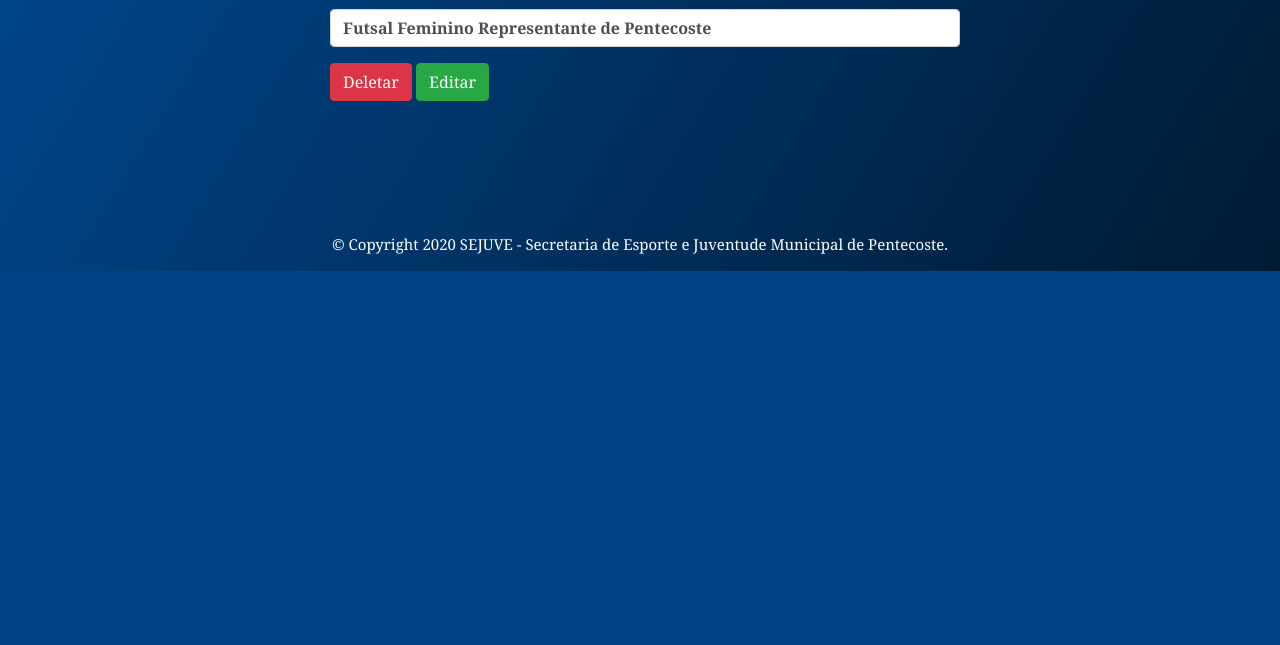
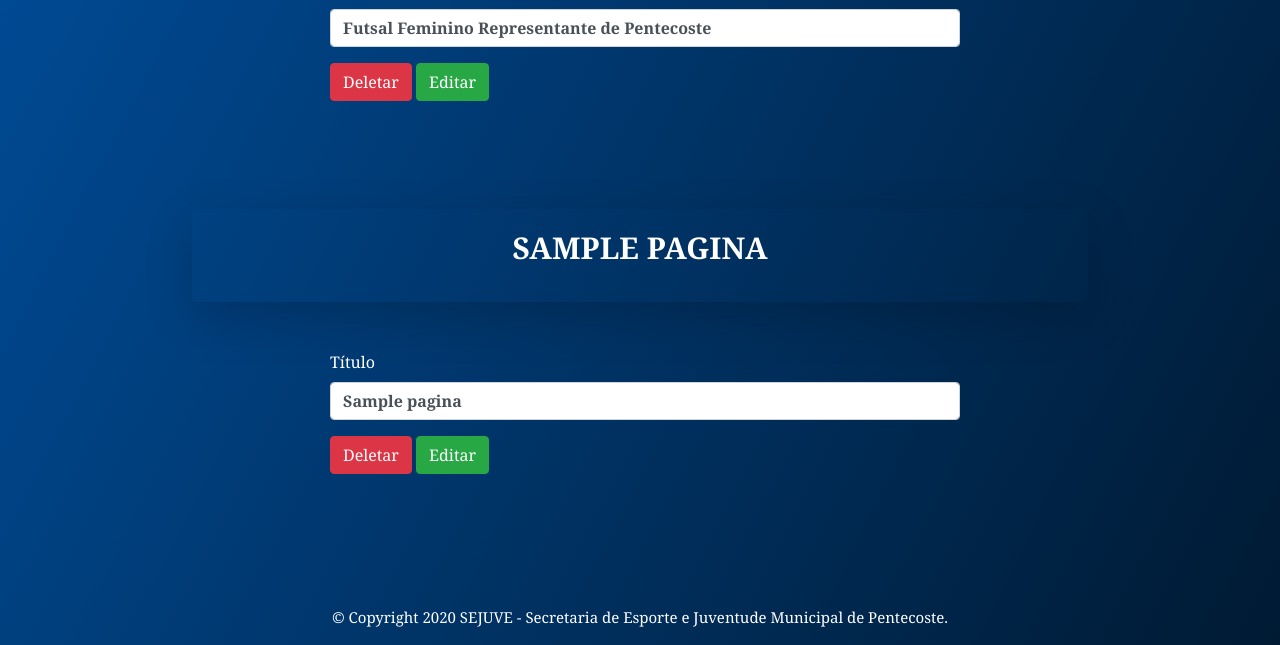
Before and after one commit to AlexDevoso/Sejuve_completo, a PHP site: page /Jogos_escolares/interface/editar_pagina.php in a window 1280 px wide. Shown: the part 1833-2478 px from the top of the page. Before the commit the page ends 2104 px from the top, so only its background shows below. Run offline with PHP 8.4, Linux system fonts and the light colour scheme; data comes from the database, SQL or seed files in the repository; tables that the repository leaves empty or names only in its code hold one stand-in row (values such as "Sample post"); some libraries are stand-ins or nearby versions.

Commit message:
Add files via upload

```diff
--- a/Jogos_escolares/interface/editar_pagina.php
+++ b/Jogos_escolares/interface/editar_pagina.php
@@ -12,7 +12,8 @@
     $sql_sele =  "SELECT * from selecoes_municipais";
     $result_sele = mysqli_query($conexao, $sql_sele);
 
-
+    $sql_cp = "SELECT * from card_pagina";
+    $resultado_cp = mysqli_query($conexao, $sql_cp);
 
     $sql_selecoes = "SELECT * from selecoes_municipais where desc4_sm <> 'null'";
     $result_selecoes = mysqli_query($conexao, $sql_selecoes);
@@ -108,7 +109,7 @@
         <form method="POST" action="../funcoes/deletar_informativo.php" class="w-50" >
         <input type="hidden" name="id_sm" value="<?php echo $dados_selecoes['id_sm'];?>">
         <button type="submit" class="btn btn-danger" name="deletar_selecoes">Deletar</button>
-        <a class="btn btn-success" name="editar_noticia" href="editar_informativo.php?id_sm=<?php echo $dados_selecoes['id_sm'];?>">Editar</a>
+        <a class="btn btn-success" href="editar_informativo.php?id_sm=<?php echo $dados_selecoes['id_sm'];?>">Editar</a>
         </form>
         </p>
         </div>
@@ -129,8 +130,33 @@
 
 
 
+  <?php
+    while($dados_cp = mysqli_fetch_array($resultado_cp)){
+  ?>
+  <div class="shadow-lg p-3 mb-5 rounded " style="width: 70%; margin: auto; margin-top: 6%;" id="info">
+  <p class="text-center font-weight-bold text-uppercase" style="font-size: 30px!important" ><?php echo $dados_cp['titulo_painel_cp'] ?></p>
+  </div>
 
 
+
+  <div class="form-row text-white w-100 justify-content-center" style="margin-left:auto;">
+        <div class="form-group col-md-6">
+        <label >Título</label>
+        <p>
+        <input type="text" class="form-control font-weight-bold" value="<?php echo $dados_cp['titulo_cp']; ?>">
+        <form method="POST" action="../funcoes/deletar_informativo.php" class="w-50" >
+        <input type="hidden" name="id_cp" value="<?php echo $dados_cp['id_cp'];?>">
+        <button type="submit" class="btn btn-danger" name="deletar_card">Deletar</button>
+        <a class="btn btn-success" href="editar_informativo.php?id_cp=<?php echo $dados_cp['id_cp'];?>">Editar</a>
+        </form>
+        </p>
+        </div>
+
+    </div>
+
+  <?php
+  }
+  ?>
 
 
 
@@ -356,6 +382,8 @@
     }
     ?>
     </div>
+
+
    <!--
     Final tab3
     -->
```
Also changed, not shown: Jogos_escolares/interface/editar_informativo.php (+42 -1 lines).
